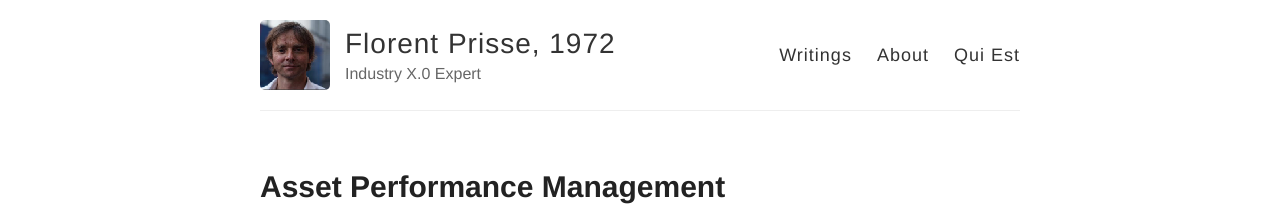
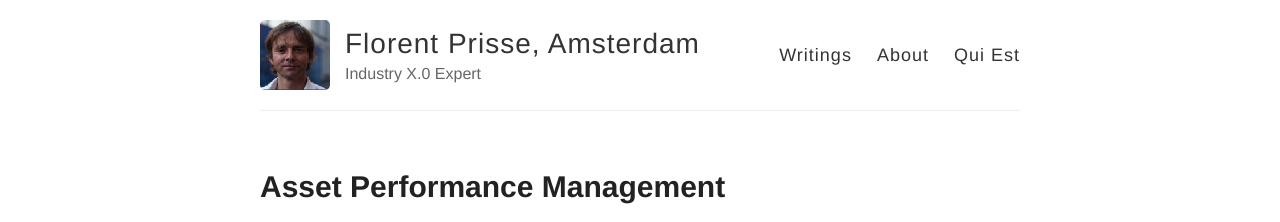
Before and after one commit to fprisse/fprisse.github.io, a Jekyll site: the page built from index.html, in a window 1280 px wide. Shown: the top 222 px of the page. Built offline with Jekyll 4.4.1, drawn with Linux system fonts in a browser that asks for light colours.

Commit message:
Update _config.yml

```diff
--- a/_config.yml
+++ b/_config.yml
@@ -3,7 +3,7 @@
 #
 
 # Name of your site (displayed in the header)
-name: Florent Prisse, 1972
+name: Florent Prisse, Amsterdam
 
 # Short bio or description (displayed in the header)
 description: Industry X.0 Expert
```
